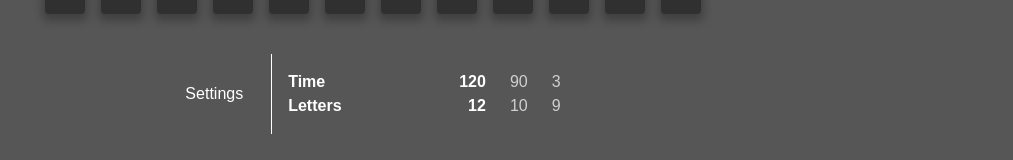
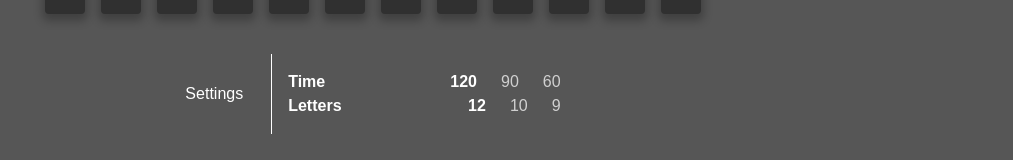
Before and after one commit to Guizzz/CountdownGame, a Next.js app: page / in a window 1280 px wide. Shown: the part 243-403 px from the top of the page, without its empty margins (267-1280 px from the left). Built offline with nearby package versions, Linux system fonts and the light colour scheme; a web font is replaced by a local one.

Commit message:
wrong push of setting timer

```diff
--- a/components/ui/Settings.tsx
+++ b/components/ui/Settings.tsx
@@ -34,7 +34,7 @@ export default function Settings({timer, setTimer, letters, setLetter} : {timer:
                     <div>
                         <Parameter value={120} current={timer} f={setTimer}/>
                         <Parameter value={90} current={timer} f={setTimer}/>
-                        <Parameter value={3} current={timer} f={setTimer}/>
+                        <Parameter value={60} current={timer} f={setTimer}/>
                     </div>
                 </div>
                 <div className=" flex flex-row justify-between">
```
